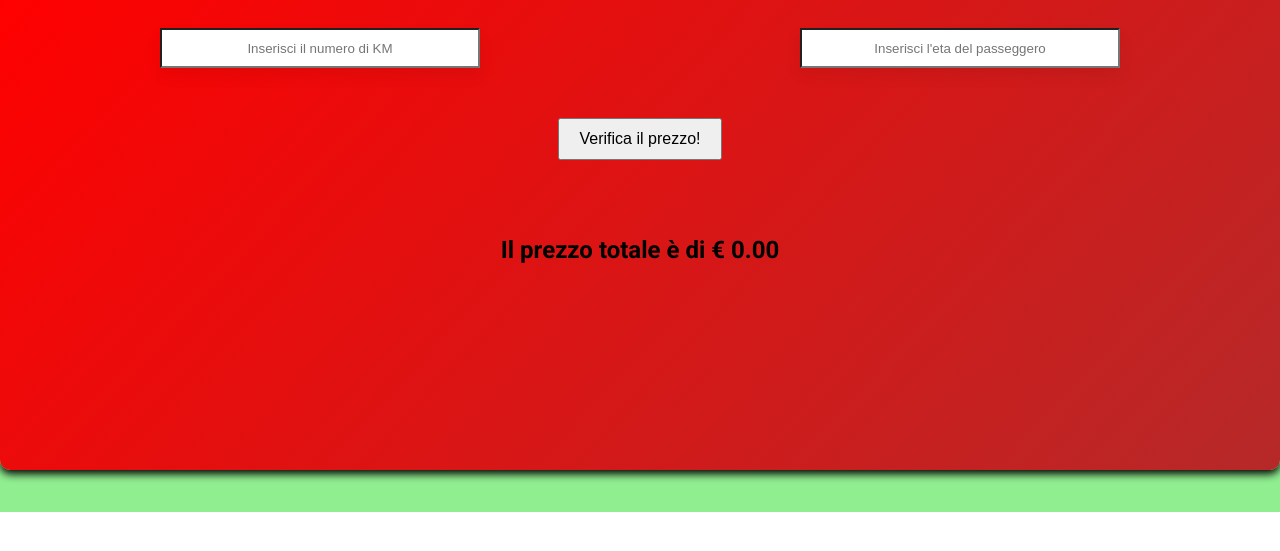
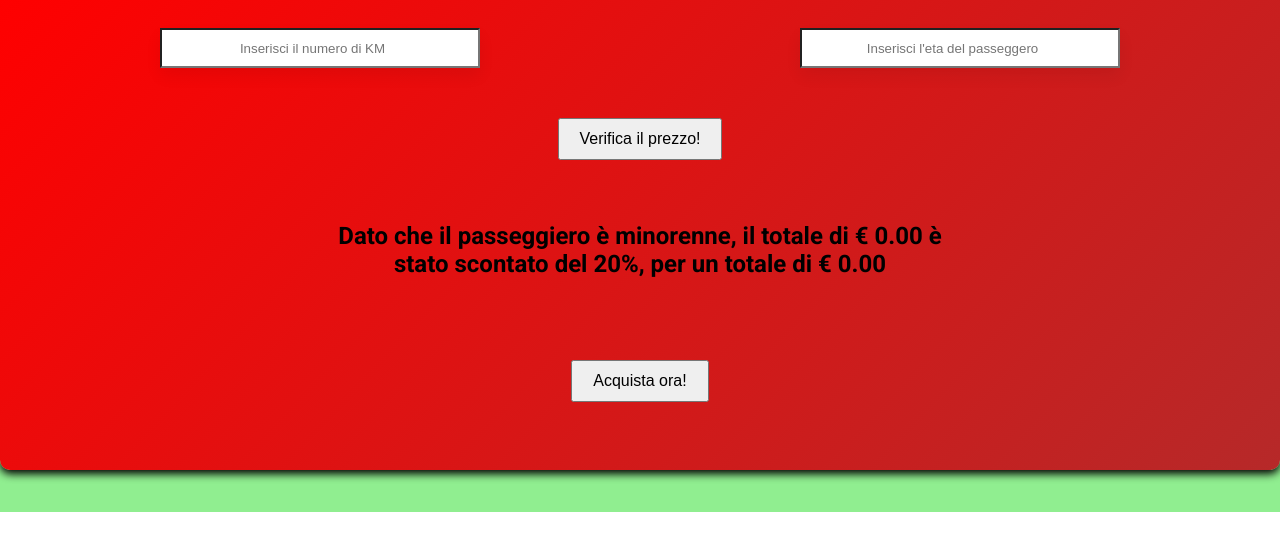
Before and after one commit to bosciu/js-biglietto-treno, a plain HTML site: page index.html in a window 1280 px wide. Both pictures are taken after a click on the button "Verifica il prezzo!". Shown: the part 227-778 px from the top of the page. Drawn offline with Linux system fonts and the light colour scheme.

Commit message:
Modificato type input + frase pers. per sconto

```diff
--- a/css/style.css
+++ b/css/style.css
@@ -119,12 +119,13 @@ header {
     box-shadow: 0 8px 16px #00000010;
 }
 
-#biglietto-input>button {
+.btn {
     display: block;
     margin: auto;
     margin-top: 7%;
     padding: 10px 20px;
     font-size: 16px;
+    cursor: pointer;
 }
 
 #biglietto-input>h2 {
@@ -134,6 +135,12 @@ header {
     transform: translate(-50%, -50%);
 }
 
+#buy-now {
+    position: relative;
+    top: 25%;
+    display: none;
+}
+
 input::placeholder {
     text-align: center;
 }
--- a/index.html
+++ b/index.html
@@ -50,13 +50,14 @@
             <h1 class="text-center">Calcola il prezzo del tuo biglietto!</h1>
             <div id="biglietto-input">
                 <div class="col-6">
-                    <input id="input-km" type="text" placeholder="Inserisci il numero di KM">
+                    <input id="input-km" type="number" placeholder="Inserisci il numero di KM">
                 </div>
                 <div class="col-6">
-                    <input id="input-eta" type="text" placeholder="Inserisci l'eta del passeggero">
+                    <input id="input-eta" type="number" placeholder="Inserisci l'eta del passeggero">
                 </div>
-                <button onclick="calcoloBiglietto()">Verifica il prezzo!</button>
+                <button class="btn" onclick="calcoloBiglietto()">Verifica il prezzo!</button>
                 <h2 class="text-center" id="root"></h2>
+                <button class="btn" id="buy-now">Acquista ora!</button>
             </div>
         </div>
     </main>
--- a/js/script.js
+++ b/js/script.js
@@ -17,12 +17,19 @@ function calcoloBiglietto() {
     /* Calcolo prezzo del biglietto */
     var prezzoBiglietto = (numeroKm * prezzo).toFixed(2);
 
+    outputPrice.innerHTML = "Il prezzo totale è di € " + prezzoBiglietto;
+
     /* Sconto*/
     if (etaPasseggero < 18) {
-        var prezzoBiglietto = (prezzoBiglietto - (prezzoBiglietto * (20 / 100))).toFixed(2);
+        var prezzoBigliettoScontato = (prezzoBiglietto - (prezzoBiglietto * (20 / 100))).toFixed(2);
+
+        outputPrice.innerHTML = "Dato che il passeggiero è minorenne, il totale di € " + prezzoBiglietto + " è stato scontato del 20%, per un totale di € " + prezzoBigliettoScontato;
+
     } else if (etaPasseggero > 65) {
-        var prezzoBiglietto = (prezzoBiglietto - (prezzoBiglietto * (40 / 100))).toFixed(2);
+        var prezzoBigliettoScontato = (prezzoBiglietto - (prezzoBiglietto * (40 / 100))).toFixed(2);
+
+        outputPrice.innerHTML = "Dato che il passeggiero è over 65, il totale di € " + prezzoBiglietto + " è stato scontato del 40%, per un totale di € " + prezzoBigliettoScontato;
     }
 
-    outputPrice.innerHTML = "Il prezzo totale è di € " + prezzoBiglietto;
+    document.getElementById("buy-now").style.display = "block";
 }
```
